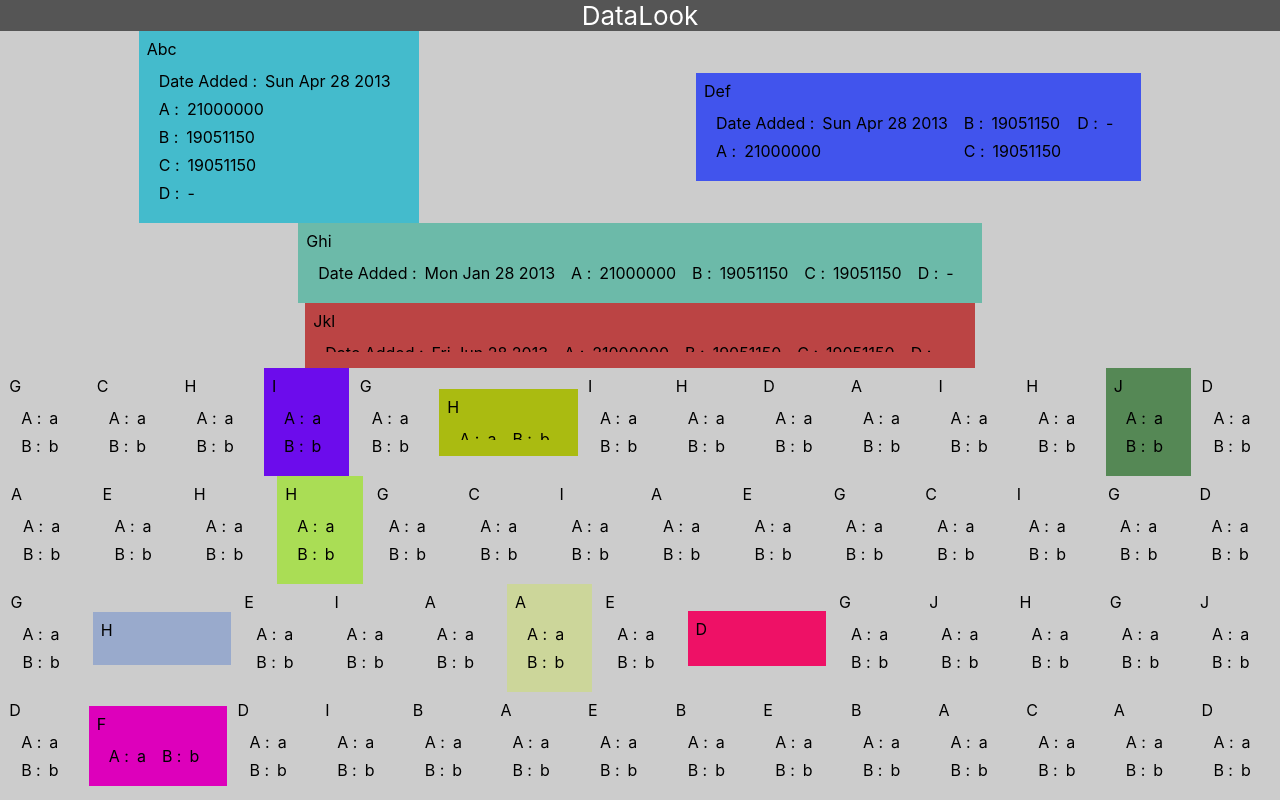
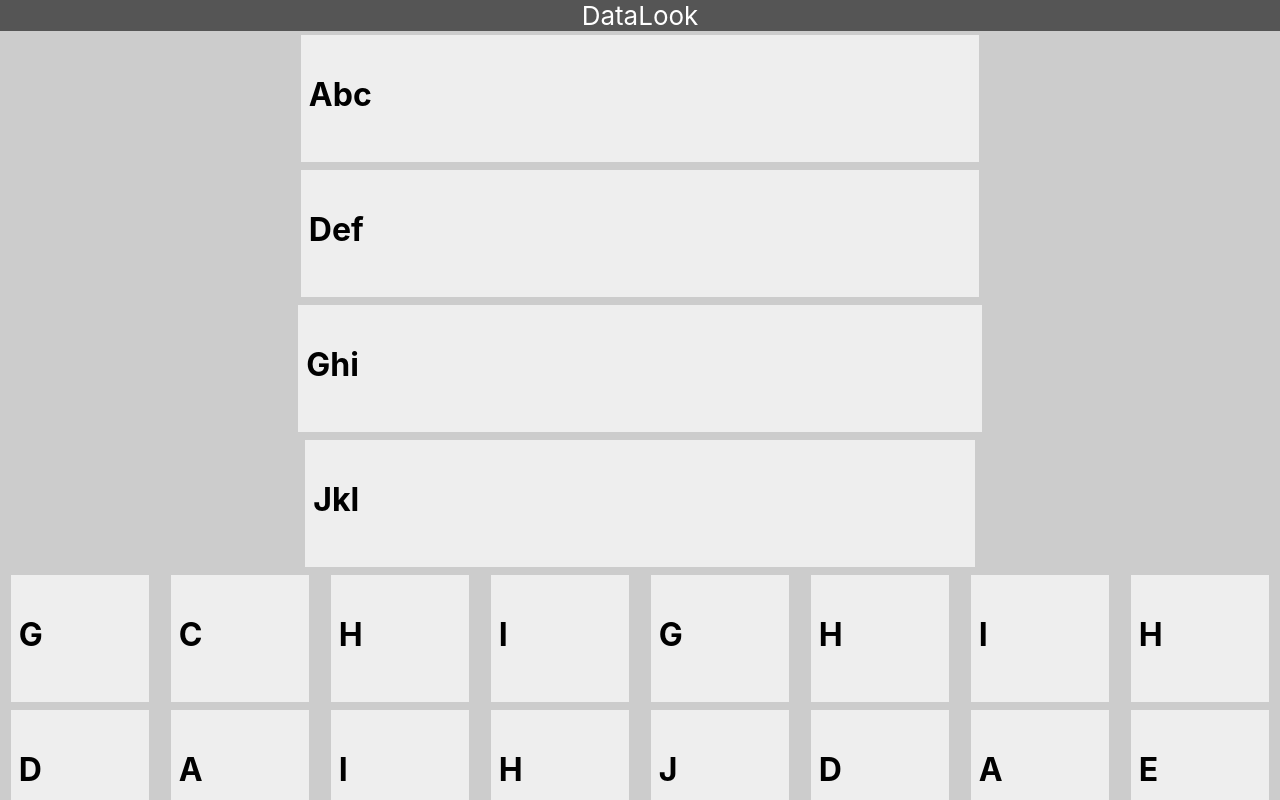
Before and after one commit to JoseHerminioCollas/data-look, a React app: page / in a window 1280 px wide. Shown: the top 800 px of the page. Built offline with nearby package versions, Linux system fonts and the light colour scheme.

Commit message:
add onClick to DataLook

```diff
--- a/src/App.css
+++ b/src/App.css
@@ -9,15 +9,17 @@
   display: flex;
   flex-wrap: wrap;
   justify-content: space-around;
-  align-items: center;
+  align-items: flex-start;
   background: #ccc;
+  cursor: pointer;
 }
 
-.view-container > div {
+.view-container>div {
   background-color: green;
   padding: 0.5em;
   transition-property: background;
   transition-duration: 1s;
+  margin: 0.25em;
 }
 
 .view-container dl {
@@ -25,22 +27,35 @@
   flex-direction: column;
   flex-wrap: wrap;
   margin: 0.5em;
-  max-height: 160px;
+  max-height: 360px;
   transition-property: max-height 3s;
-  transition-duration: 5s;
+  transition-duration: 1s;
 }
+
 .view-container dl div {
   display: flex;
   margin: 1px;
   margin: 0.25em;
 }
+
 .view-container dl.hide-details {
   max-height: 0;
   overflow: hidden;
 }
+.view-container .small {
+  font-size: 1em;
+}
+.view-container .large {
+  font-size: 2em;
+}
+/* .view-container h3 {
+  font-size: 122px;
+} */
+
 .view-container dt::after {
   content: ' : ';
 }
+
 .view-container dd {
   margin: 0 0.5em;
 }
--- a/src/App.tsx
+++ b/src/App.tsx
@@ -11,19 +11,26 @@ function App() {
   const dataListA = getList()
   const dataStyle = DataStyle(sampleDataList);
   const dataStyleA = DataStyle(dataListA);
+  const [displayStyleState, setdisplayStyleState] = useState(dataStyle)
   const [data, setData] = useState(dataStyle.getAll())
   const [dataA, setDataA] = useState(dataStyleA.getAll())
   useEffect(() => {
     const sub = dataStyle.listen(dS => {
+      console.log('xxxxxxxx', dS)
       setData(dataStyles => ({ ...dataStyles, [dS.id]: dS }))
     })
     const subA = dataStyleA.listen(dS => {
       setDataA(dataStyles => ({ ...dataStyles, [dS.id]: dS }))
     })
-    engine(dataStyle, 1000)
-    engine(dataStyleA, 500)
+    // engine(dataStyle, 1000)
+    // engine(dataStyleA, 500)
+    // dataStyle.setId('1', { background: 'blue' })
     return () => { sub.unsubscribe(); subA.unsubscribe() }
   }, [])
+  const dataLookOnClick = (v: any) => {
+    displayStyleState.setId(v, { background: 'green'  })
+    // toggle details
+  }
 
   return (
     <div className="App">
@@ -31,6 +38,7 @@ function App() {
         DataLook
       </header>
       <DataLook
+        onClick={dataLookOnClick}
         dataStyles={data}
       />
       <DataLook
--- a/src/components/data-look/index.tsx
+++ b/src/components/data-look/index.tsx
@@ -1,11 +1,24 @@
 import React from "react";
-import { DataStyles } from 'data-style'
+import { DataStyles, DatumStyle } from 'data-style'
 
-type DataLookI = (props: { dataStyles: DataStyles }) => React.ReactElement
+type DataLookI = (props: {
+  dataStyles: DataStyles,
+  onClick?: (k: string) => void
+}) => React.ReactElement
 
-const DataLook: DataLookI = ({ dataStyles }) => {
-  const detailList = ['date_added', 'a', 'b', 'c', 'd', 'max_supply']
-  return (<div className='view-container'>
+const DataLook: DataLookI = ({ dataStyles, onClick = () => { } }) => {
+  const detailList = ['date_added', 'a', 'b', 'c', 'd', 'max_supply',
+    "circulating_supply",
+    "total_supply",
+    "cmc_rank",
+    "self_reported_circulating_supply",
+    "self_reported_market_cap",
+    "last_updated",
+  ]
+
+  return (<div
+    className='view-container'
+  >
     {
       Object.entries(dataStyles).map(([k, v]) => (
         <div
@@ -13,8 +26,11 @@ const DataLook: DataLookI = ({ dataStyles }) => {
           style={{
             background: v.background
           }}
+          onClick={() => onClick(k)} // send the whole object here for a toggle effect
         >
-          {v.data.name}
+          <h3
+            className={v.showDetails ? 'small' : 'large'}
+          >{v.data.name}</h3>
           <dl key={k} className={v.showDetails ? '' : 'hide-details'}>
             {Object.entries(v.data)
               .filter(([k2, v2]) => detailList.includes(k2))
--- a/src/data-style/index.ts
+++ b/src/data-style/index.ts
@@ -19,16 +19,17 @@ export type DataStyles = { [key: string]: DatumStyle };
 type GetAll = () => DataStyles;
 type Listen = (cb: (item: DatumStyle) => void) => { unsubscribe: () => void };
 type Set = (item: DatumStyle) => void
+type SetId = (id: string, config: { [key: string]: DatumTypes }) => void;
 type DataStyleI = (data: Data) => {
-    getAll: GetAll, listen: Listen, set: Set
+    getAll: GetAll, listen: Listen, set: Set, setId: SetId
 };
 const initV: DatumStyle = {
     id: 'x',
-    background: '#ccc',
+    background: '#eee',
     isVisible: true,
-    showDetails: true,
+    showDetails: false,
     size: 'SML',
-    data: {id: 'x', name: 'x'}
+    data: { id: 'x', name: 'x' }
 }
 const DataStyle: DataStyleI = (data) => {
     if (data.length < 1) throw 'data has no values'
@@ -47,17 +48,25 @@ const DataStyle: DataStyleI = (data) => {
         Object.values(items)[0]
     )
     itemUpdate$.subscribe(v => {
+        console.log('sub', v)
         if (!v) return;
         items[v.id] = v;
     })
     const getAll: GetAll = () => items;
     const set: Set = v => itemUpdate$.next(v)
+    const setId: SetId = (id, config) => {
+        const styleItem = getAll()[id]
+        console.log('====', styleItem, config)
+        set({ ...styleItem, ...config })
+        itemUpdate$.next({ ...styleItem, ...config })
+    }
     const listen: Listen = cb => itemUpdate$.subscribe(v => cb(v))
 
     return {
         getAll,
         listen,
         set,
+        setId,
     };
 }
 
--- a/src/engine.ts
+++ b/src/engine.ts
@@ -7,10 +7,11 @@ const engine = (dV: any, rate: number) => {
     const allIds = Object.keys(dV.getAll())
     const randAllId = Math.floor(Math.random() * allIds.length)
     const s = dV.getAll()[allIds[randAllId]]
-    const s2 = { ...s, background: color, showDetails: !s.showDetails }
-    dV.set(s2)
+    const s2 = { ...s, background: color }
+    console.log('s', s)
+    dV.setId(allIds[randAllId], { background: 'red' })
   }, rate)
-  // setTimeout(() => clearInterval(cI), 25000)
+  setTimeout(() => clearInterval(cI), 5000)
   return cI
 }
 
```
